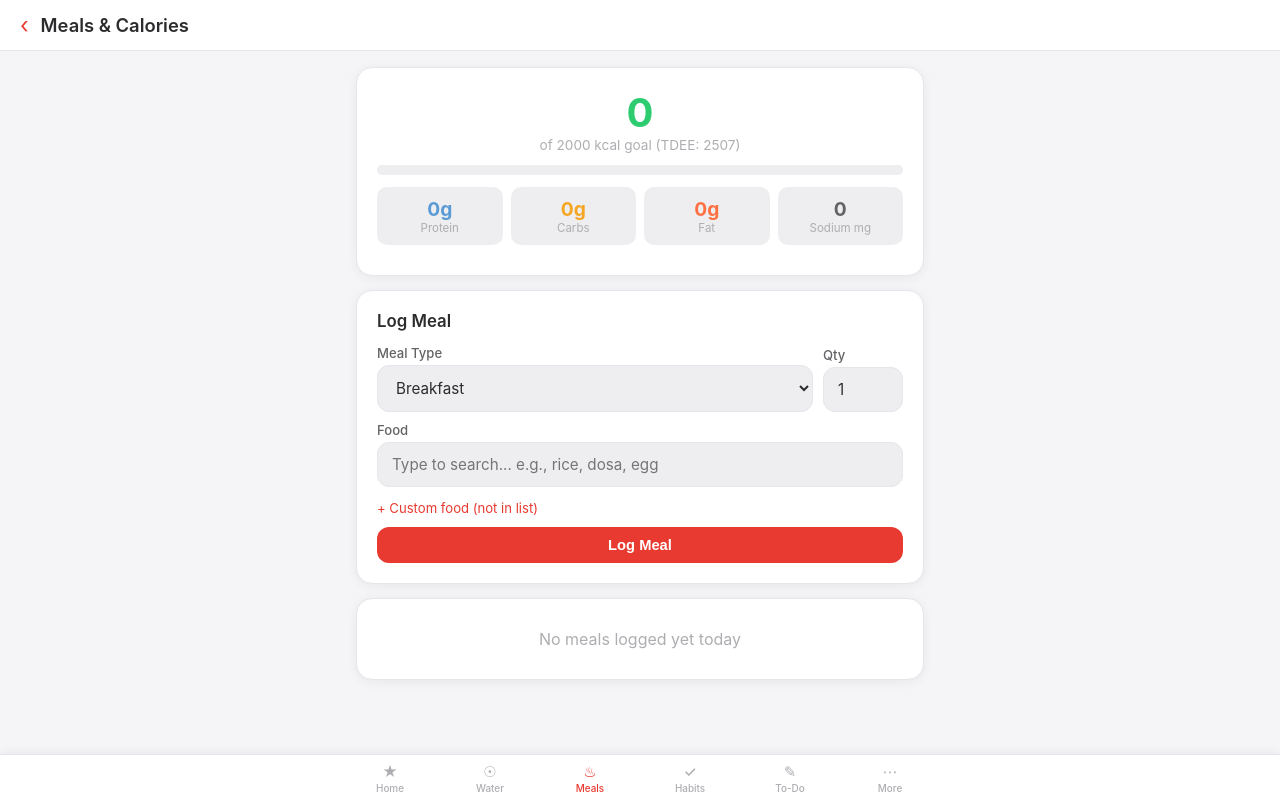
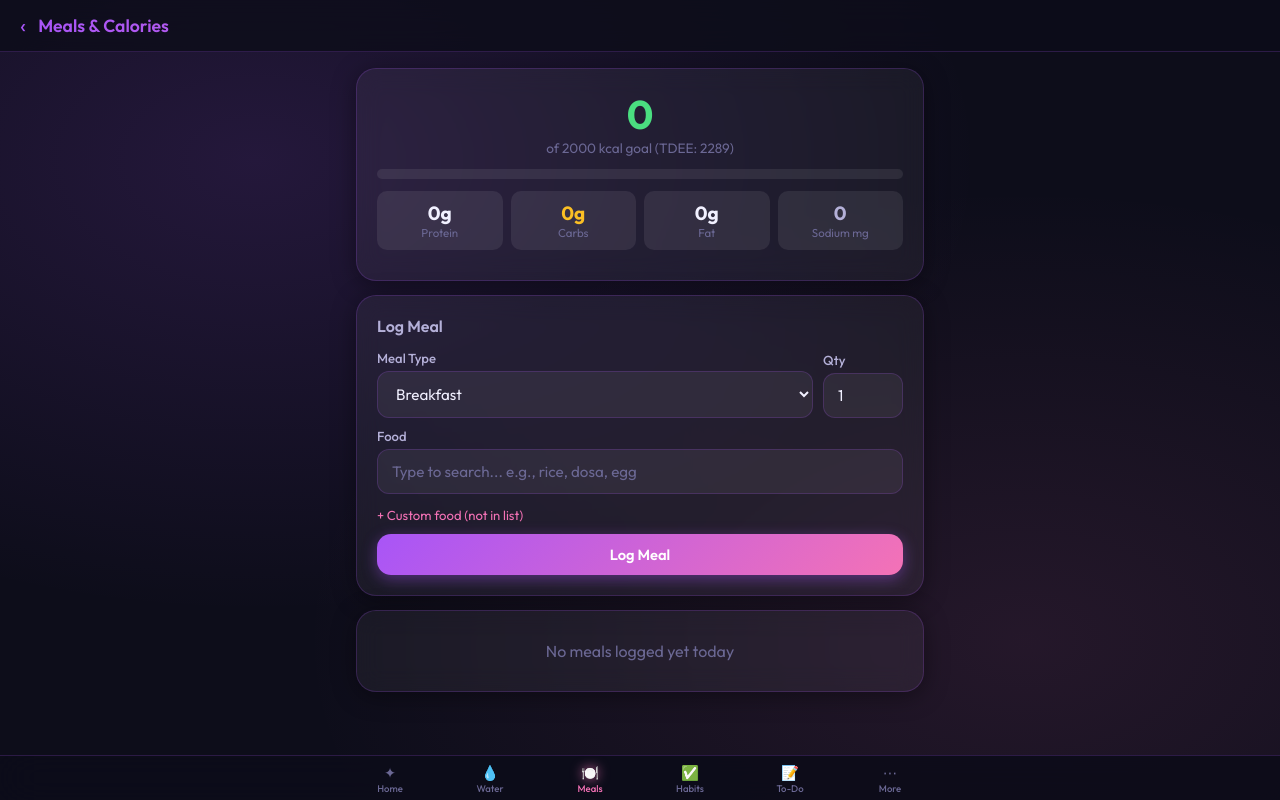
Before and after one commit to Swetha2607/GlowShine, a Flask app: page /meals in a window 1280 px wide. Run offline with Flask 3, Linux system fonts and the light colour scheme; data comes from the database, SQL or seed files in the repository; data that the repository does not hold is empty.

Commit message:
feat: GlowShine UI redesign + onboarding name screen + app rename

```diff
--- a/app.py
+++ b/app.py
@@ -96,10 +96,11 @@ def init_db():
     )""")
     conn.execute("""CREATE TABLE IF NOT EXISTS user_profile (
         id              INTEGER PRIMARY KEY CHECK (id = 1),
+        name            TEXT NOT NULL DEFAULT '',
         weight_kg       REAL NOT NULL DEFAULT 70,
         height_cm       REAL NOT NULL DEFAULT 170,
         age             INTEGER NOT NULL DEFAULT 30,
-        gender          TEXT NOT NULL DEFAULT 'male',
+        gender          TEXT NOT NULL DEFAULT 'female',
         activity_level  TEXT NOT NULL DEFAULT 'moderate',
         kidney_concern  INTEGER NOT NULL DEFAULT 1,
         water_goal_ml   INTEGER NOT NULL DEFAULT 2500,
@@ -111,9 +112,15 @@ def init_db():
     cur = conn.execute("SELECT COUNT(*) FROM user_profile")
     if cur.fetchone()[0] == 0:
         conn.execute("""INSERT INTO user_profile
-            (id, weight_kg, height_cm, age, gender, activity_level,
+            (id, name, weight_kg, height_cm, age, gender, activity_level,
              kidney_concern, water_goal_ml, calorie_goal, water_reminder_min)
-            VALUES (1, 70, 170, 30, 'male', 'moderate', 1, 2500, 2000, 60)""")
+            VALUES (1, '', 70, 170, 25, 'female', 'moderate', 1, 2500, 2000, 60)""")
+    else:
+        # Add name column if upgrading from old schema
+        try:
+            conn.execute("ALTER TABLE user_profile ADD COLUMN name TEXT NOT NULL DEFAULT ''")
+        except Exception:
+            pass
     conn.commit()
     conn.close()
 
@@ -765,9 +772,26 @@ def add_habit():
 # Habits in daily summary (for index page)
 # ---------------------------------------------------------------------------
 
+@app.route("/onboarding", methods=["GET", "POST"])
+def onboarding():
+    if request.method == "POST":
+        name = request.form.get("name", "").strip()
+        if name:
+            conn = get_db()
+            conn.execute("UPDATE user_profile SET name=? WHERE id=1", (name,))
+            conn.commit()
+            conn.close()
+        return redirect(url_for("index"))
+    return render_template("onboarding.html")
+
+
 @app.route("/")
 def index():
     conn = get_db()
+    profile = conn.execute("SELECT * FROM user_profile WHERE id=1").fetchone()
+    if not profile or not profile["name"]:
+        conn.close()
+        return redirect(url_for("onboarding"))
     today = get_today_str()
     summary = get_daily_summary(conn, today)
 
@@ -801,7 +825,7 @@ def index():
     pro_word, gen_word = get_words_of_the_day()
     return render_template("index.html", s=summary, foods=sorted(FOOD_DB.keys()),
                            today=today, pro_word=pro_word, gen_word=gen_word,
-                           active_page="home")
+                           active_page="home", username=profile["name"])
 
 
 # ---------------------------------------------------------------------------
--- a/templates/base.html
+++ b/templates/base.html
@@ -3,48 +3,58 @@
 <head>
 <meta charset="UTF-8">
 <meta name="viewport" content="width=device-width, initial-scale=1.0, user-scalable=no">
-<title>{% block title %}Health Tracker{% endblock %}</title>
+<title>{% block title %}GlowShine{% endblock %}</title>
 <link rel="manifest" href="/static/manifest.json">
-<meta name="theme-color" content="#E83A30">
+<meta name="theme-color" content="#a855f7">
 <meta name="apple-mobile-web-app-capable" content="yes">
-<meta name="apple-mobile-web-app-status-bar-style" content="default">
+<meta name="apple-mobile-web-app-status-bar-style" content="black-translucent">
 <link rel="apple-touch-icon" href="/static/icon-192.png">
+<link href="https://fonts.googleapis.com/css2?family=Outfit:wght@300;400;500;600;700&display=swap" rel="stylesheet">
 <style>
-/* ===== BAYMAX THEME ===== */
+/* ===== GLOWSHINE THEME ===== */
 :root {
-    --bg: #F5F5F7;
-    --surface: #FFFFFF;
-    --surface2: #EEEEF0;
-    --red: #E83A30;
-    --red-light: #FDECEA;
-    --red-dark: #C62828;
-    --green: #2ECC71;
-    --green-light: #E8F8F0;
-    --yellow: #F5A623;
-    --yellow-light: #FFF8E7;
-    --orange: #FF7043;
-    --blue: #5B9BD5;
-    --blue-light: #EBF3FB;
-    --text: #2C2C2E;
-    --text2: #636366;
-    --text3: #AEAEB2;
-    --border: #E5E5EA;
-    --shadow: 0 2px 12px rgba(0,0,0,0.06);
-    --shadow-lg: 0 4px 24px rgba(0,0,0,0.10);
+    --bg:        #0d0d1a;
+    --bg2:       #12122b;
+    --surface:   rgba(255,255,255,0.05);
+    --surface2:  rgba(255,255,255,0.08);
+    --pink:      #f472b6;
+    --purple:    #a855f7;
+    --violet:    #7c3aed;
+    --cyan:      #22d3ee;
+    --green:     #4ade80;
+    --yellow:    #fbbf24;
+    --red:       #f87171;
+    --text:      #f1f0ff;
+    --text2:     #b4b0d8;
+    --text3:     #6b6894;
+    --border:    rgba(168,85,247,0.2);
+    --glow-pink: 0 0 20px rgba(244,114,182,0.4);
+    --glow-purple: 0 0 20px rgba(168,85,247,0.4);
+    --shadow:    0 4px 24px rgba(0,0,0,0.4);
+    --grad:      linear-gradient(135deg, #a855f7, #f472b6);
+    --grad2:     linear-gradient(135deg, #7c3aed, #a855f7);
 }
+
 * { margin:0; padding:0; box-sizing:border-box; }
+
 body {
-    font-family: -apple-system, 'Segoe UI', system-ui, sans-serif;
+    font-family: 'Outfit', -apple-system, system-ui, sans-serif;
     background: var(--bg);
     color: var(--text);
     min-height: 100vh;
     -webkit-font-smoothing: antialiased;
+    background-image:
+        radial-gradient(ellipse at 20% 20%, rgba(168,85,247,0.15) 0%, transparent 50%),
+        radial-gradient(ellipse at 80% 80%, rgba(244,114,182,0.1) 0%, transparent 50%);
 }
-a { color: var(--red); text-decoration: none; }
 
-/* Top bar */
+a { color: var(--pink); text-decoration: none; }
+
+/* ── Top bar ── */
 .topbar {
-    background: var(--surface);
+    background: rgba(13,13,26,0.85);
+    backdrop-filter: blur(20px);
+    -webkit-backdrop-filter: blur(20px);
     padding: 14px 20px;
     display: flex;
     align-items: center;
@@ -54,58 +64,152 @@ a { color: var(--red); text-decoration: none; }
     top: 0;
     z-index: 50;
 }
-.topbar .back { font-size: 1.4em; color: var(--red); cursor: pointer; text-decoration: none; line-height: 1; }
-.topbar h1 { font-size: 1.15em; font-weight: 600; flex: 1; }
-.topbar .baymax-mini {
-    width: 32px; height: 32px;
+.topbar .back {
+    font-size: 1.4em;
+    color: var(--purple);
+    cursor: pointer;
+    text-decoration: none;
+    line-height: 1;
+}
+.topbar h1 {
+    font-size: 1.1em;
+    font-weight: 600;
+    flex: 1;
+    background: var(--grad);
+    -webkit-background-clip: text;
+    -webkit-text-fill-color: transparent;
+    background-clip: text;
 }
 
-/* Container */
+/* ── Logo bar for home ── */
+.brand {
+    text-align: center;
+    padding: 24px 20px 8px;
+}
+.brand-name {
+    font-size: 2em;
+    font-weight: 700;
+    background: var(--grad);
+    -webkit-background-clip: text;
+    -webkit-text-fill-color: transparent;
+    background-clip: text;
+    letter-spacing: -0.5px;
+}
+.brand-sub {
+    font-size: 0.85em;
+    color: var(--text3);
+    margin-top: 2px;
+}
+
+/* ── Container ── */
 .container { max-width: 600px; margin: 0 auto; padding: 16px; }
 
-/* Cards */
+/* ── Cards ── */
 .card {
     background: var(--surface);
-    border-radius: 16px;
+    backdrop-filter: blur(12px);
+    -webkit-backdrop-filter: blur(12px);
+    border-radius: 20px;
     padding: 20px;
     margin-bottom: 14px;
+    border: 1px solid var(--border);
     box-shadow: var(--shadow);
-    border: 1px solid var(--border);
+    transition: border-color 0.3s, box-shadow 0.3s;
+}
+.card:hover {
+    border-color: rgba(168,85,247,0.4);
+    box-shadow: var(--glow-purple), var(--shadow);
 }
 .card h2 {
-    font-size: 1.05em;
+    font-size: 1em;
     font-weight: 600;
     margin-bottom: 14px;
-    color: var(--text);
+    color: var(--text2);
+    display: flex;
+    align-items: center;
+    gap: 8px;
 }
 
-/* Buttons */
+/* Glow card variant */
+.card-glow {
+    background: linear-gradient(135deg, rgba(168,85,247,0.12), rgba(244,114,182,0.08));
+    border-color: rgba(168,85,247,0.3);
+}
+
+/* ── Stat tiles ── */
+.stat-grid { display: grid; grid-template-columns: 1fr 1fr; gap: 10px; }
+.stat-tile {
+    background: var(--surface2);
+    border-radius: 16px;
+    padding: 16px;
+    border: 1px solid var(--border);
+    text-align: center;
+}
+.stat-tile .val {
+    font-size: 1.8em;
+    font-weight: 700;
+    background: var(--grad);
+    -webkit-background-clip: text;
+    -webkit-text-fill-color: transparent;
+    background-clip: text;
+    line-height: 1.1;
+}
+.stat-tile .lbl { font-size: 0.75em; color: var(--text3); margin-top: 4px; }
+
+/* ── Buttons ── */
 .btn {
-    padding: 10px 20px;
+    padding: 11px 22px;
     border: none;
-    border-radius: 12px;
+    border-radius: 14px;
     cursor: pointer;
     font-size: 0.92em;
     font-weight: 600;
-    transition: all .2s;
+    font-family: inherit;
+    transition: all .25s;
     display: inline-flex;
     align-items: center;
     justify-content: center;
     gap: 6px;
 }
-.btn-red { background: var(--red); color: white; }
-.btn-red:hover { background: var(--red-dark); }
-.btn-outline { background: transparent; color: var(--red); border: 1.5px solid var(--red); }
-.btn-outline:hover { background: var(--red-light); }
-.btn-green { background: var(--green); color: white; }
-.btn-sm { padding: 6px 12px; font-size: 0.82em; border-radius: 8px; }
-.btn-danger { background: transparent; color: #FF3B30; border: 1px solid #FF3B30; }
-.btn-danger:hover { background: #FF3B30; color: white; }
-.btn-ghost { background: var(--surface2); color: var(--text2); border: none; }
+.btn-red, .btn-primary {
+    background: var(--grad);
+    color: white;
+    box-shadow: 0 4px 15px rgba(168,85,247,0.4);
+}
+.btn-red:hover, .btn-primary:hover {
+    box-shadow: 0 6px 25px rgba(244,114,182,0.6);
+    transform: translateY(-1px);
+}
+.btn-outline {
+    background: transparent;
+    color: var(--purple);
+    border: 1.5px solid var(--purple);
+}
+.btn-outline:hover {
+    background: rgba(168,85,247,0.1);
+    box-shadow: var(--glow-purple);
+}
+.btn-green {
+    background: linear-gradient(135deg, #4ade80, #22d3ee);
+    color: #0d0d1a;
+    font-weight: 700;
+}
+.btn-sm { padding: 7px 14px; font-size: 0.82em; border-radius: 10px; }
+.btn-danger {
+    background: transparent;
+    color: var(--red);
+    border: 1px solid var(--red);
+}
+.btn-danger:hover { background: rgba(248,113,113,0.15); }
+.btn-ghost {
+    background: var(--surface2);
+    color: var(--text2);
+    border: 1px solid var(--border);
+}
 
-/* Inputs */
-input, select {
-    background: var(--surface2);
+/* ── Inputs ── */
+input, select, textarea {
+    background: rgba(255,255,255,0.06);
     border: 1.5px solid var(--border);
     color: var(--text);
     padding: 12px 14px;
@@ -113,62 +217,121 @@ input, select {
     font-size: 0.95em;
     width: 100%;
     font-family: inherit;
+    transition: border-color .2s, box-shadow .2s;
 }
-input:focus, select:focus { outline: none; border-color: var(--red); background: white; }
-label { font-size: 0.82em; color: var(--text2); display: block; margin-bottom: 4px; font-weight: 500; }
+input:focus, select:focus, textarea:focus {
+    outline: none;
+    border-color: var(--purple);
+    box-shadow: 0 0 0 3px rgba(168,85,247,0.15);
+    background: rgba(168,85,247,0.05);
+}
+input::placeholder { color: var(--text3); }
+select option { background: #1a1a35; color: var(--text); }
+label {
+    font-size: 0.82em;
+    color: var(--text2);
+    display: block;
+    margin-bottom: 5px;
+    font-weight: 500;
+}
 
-/* Row */
+/* ── Row ── */
 .row { display: flex; gap: 10px; align-items: end; }
 .row > * { flex: 1; }
 
-/* Progress bar */
-.progress-bar { height: 10px; background: var(--surface2); border-radius: 5px; overflow: hidden; margin: 8px 0; }
-.progress-fill { height: 100%; border-radius: 5px; transition: width 0.6s ease; }
+/* ── Progress bar ── */
+.progress-bar {
+    height: 10px;
+    background: rgba(255,255,255,0.08);
+    border-radius: 5px;
+    overflow: hidden;
+    margin: 8px 0;
+}
+.progress-fill {
+    height: 100%;
+    border-radius: 5px;
+    background: var(--grad);
+    transition: width 0.6s ease;
+    box-shadow: 0 0 10px rgba(168,85,247,0.5);
+}
 
-/* Flash messages */
+/* ── Flash messages ── */
 .flash { padding: 12px 16px; border-radius: 12px; margin-bottom: 12px; font-size: 0.9em; font-weight: 500; }
-.flash-success { background: var(--green-light); color: #1B7A41; }
-.flash-error { background: var(--red-light); color: var(--red-dark); }
+.flash-success { background: rgba(74,222,128,0.15); color: var(--green); border: 1px solid rgba(74,222,128,0.3); }
+.flash-error   { background: rgba(248,113,113,0.15); color: var(--red); border: 1px solid rgba(248,113,113,0.3); }
 
-/* Tips */
+/* ── Tips ── */
 .tip { padding: 12px 14px; border-radius: 12px; margin: 8px 0; font-size: 0.88em; }
-.tip-good { background: var(--green-light); color: #1B7A41; }
-.tip-warning { background: var(--red-light); color: var(--red-dark); }
-.tip-caution { background: var(--yellow-light); color: #8B6914; }
-.tip-info { background: var(--blue-light); color: #2C5F8A; }
+.tip-good    { background: rgba(74,222,128,0.12); color: #4ade80; border-left: 3px solid #4ade80; }
+.tip-warning { background: rgba(248,113,113,0.12); color: var(--red); border-left: 3px solid var(--red); }
+.tip-caution { background: rgba(251,191,36,0.12); color: var(--yellow); border-left: 3px solid var(--yellow); }
+.tip-info    { background: rgba(34,211,238,0.12); color: var(--cyan); border-left: 3px solid var(--cyan); }
 
-/* Bottom nav */
+/* ── Bottom nav ── */
 .bottom-nav {
     position: fixed; bottom: 0; left: 0; right: 0;
-    background: var(--surface);
+    background: rgba(13,13,26,0.92);
+    backdrop-filter: blur(20px);
+    -webkit-backdrop-filter: blur(20px);
     border-top: 1px solid var(--border);
     z-index: 100;
     padding: 4px 0 env(safe-area-inset-bottom, 6px);
-    box-shadow: 0 -2px 10px rgba(0,0,0,0.05);
 }
-.bottom-nav-inner { display: flex; justify-content: space-around; max-width: 600px; margin: 0 auto; }
+.bottom-nav-inner {
+    display: flex;
+    justify-content: space-around;
+    max-width: 600px;
+    margin: 0 auto;
+}
 .bottom-nav a {
     display: flex; flex-direction: column; align-items: center;
-    color: var(--text3); font-size: 0.62em; padding: 6px 4px;
-    text-decoration: none; transition: color .2s; font-weight: 500;
-    min-width: 48px;
+    color: var(--text3); font-size: 0.6em; padding: 6px 4px;
+    text-decoration: none; transition: all .2s; font-weight: 500;
+    min-width: 48px; border-radius: 10px;
 }
-.bottom-nav a.active { color: var(--red); }
-.bottom-nav a:hover { color: var(--red); }
+.bottom-nav a.active { color: var(--pink); }
+.bottom-nav a.active .nav-icon { filter: drop-shadow(0 0 6px rgba(244,114,182,0.8)); }
+.bottom-nav a:hover { color: var(--purple); }
 .nav-icon { font-size: 1.5em; line-height: 1; margin-bottom: 2px; }
 
 body { padding-bottom: 72px; }
 
-/* Tables */
+/* ── Tables ── */
 table { width: 100%; border-collapse: collapse; font-size: 0.88em; }
-th { text-align: left; color: var(--text2); padding: 8px; border-bottom: 2px solid var(--border); font-weight: 600; }
-td { padding: 8px; border-bottom: 1px solid var(--surface2); }
+th {
+    text-align: left; color: var(--text3);
+    padding: 8px; border-bottom: 1px solid var(--border);
+    font-weight: 600; font-size: 0.82em; text-transform: uppercase; letter-spacing: 0.5px;
+}
+td { padding: 10px 8px; border-bottom: 1px solid rgba(255,255,255,0.04); color: var(--text2); }
+tr:last-child td { border-bottom: none; }
 
-/* Responsive */
+/* ── Badge / pill ── */
+.badge {
+    display: inline-block; padding: 3px 10px; border-radius: 99px;
+    font-size: 0.75em; font-weight: 600;
+}
+.badge-purple { background: rgba(168,85,247,0.2); color: var(--purple); }
+.badge-pink   { background: rgba(244,114,182,0.2); color: var(--pink); }
+.badge-green  { background: rgba(74,222,128,0.2); color: var(--green); }
+.badge-yellow { background: rgba(251,191,36,0.2); color: var(--yellow); }
+
+/* ── Divider ── */
+.divider { height: 1px; background: var(--border); margin: 14px 0; }
+
+/* ── Responsive ── */
 @media (max-width: 400px) {
     .container { padding: 10px; }
-    .card { padding: 16px; border-radius: 14px; }
+    .card { padding: 16px; border-radius: 16px; }
+    .brand-name { font-size: 1.6em; }
 }
+
+/* ── Glow pulse animation ── */
+@keyframes glowPulse {
+    0%, 100% { box-shadow: 0 0 10px rgba(168,85,247,0.3); }
+    50%       { box-shadow: 0 0 25px rgba(244,114,182,0.5); }
+}
+.glow-pulse { animation: glowPulse 2.5s ease-in-out infinite; }
 </style>
 {% block extra_css %}{% endblock %}
 </head>
@@ -179,17 +342,17 @@ td { padding: 8px; border-bottom: 1px solid var(--surface2); }
 <nav class="bottom-nav">
     <div class="bottom-nav-inner">
         <a href="/" {% if active_page=='home' %}class="active"{% endif %}>
-            <span class="nav-icon">&#9733;</span>Home</a>
+            <span class="nav-icon">✦</span>Home</a>
         <a href="/water" {% if active_page=='water' %}class="active"{% endif %}>
-            <span class="nav-icon">&#9737;</span>Water</a>
+            <span class="nav-icon">💧</span>Water</a>
         <a href="/meals" {% if active_page=='meals' %}class="active"{% endif %}>
-            <span class="nav-icon">&#9832;</span>Meals</a>
+            <span class="nav-icon">🍽️</span>Meals</a>
         <a href="/habits" {% if active_page=='habits' %}class="active"{% endif %}>
-            <span class="nav-icon">&#10003;</span>Habits</a>
+            <span class="nav-icon">✅</span>Habits</a>
         <a href="/todos" {% if active_page=='todos' %}class="active"{% endif %}>
-            <span class="nav-icon">&#9998;</span>To-Do</a>
+            <span class="nav-icon">📝</span>To-Do</a>
         <a href="/more" {% if active_page=='more' %}class="active"{% endif %}>
-            <span class="nav-icon">&#8943;</span>More</a>
+            <span class="nav-icon">⋯</span>More</a>
     </div>
 </nav>
 
```
Also changed, not shown: templates/index.html (+35 -37 lines), templates/onboarding.html (added, +233 -0 lines).
